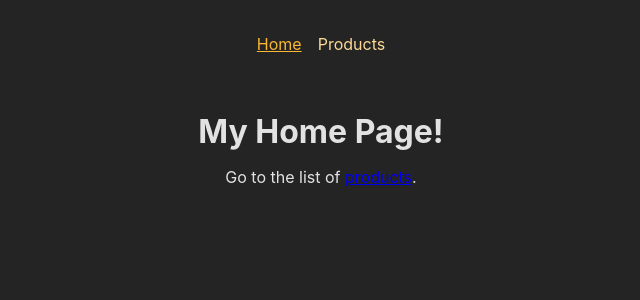
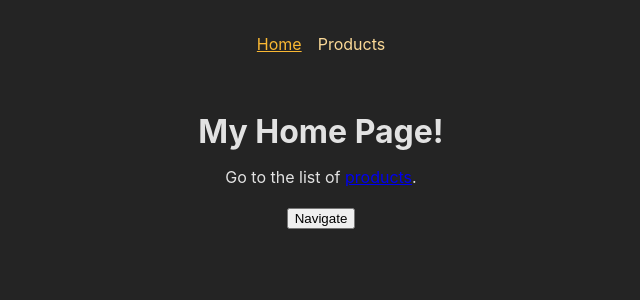
Before and after one commit to apeskinian/react_multi_page_spa, a React (Create React App) app: page / in a window 1280 px wide. Shown: the top 300 px of the page, without its empty margins (319-959 px from the left). Built offline with nearby package versions, Linux system fonts and the light colour scheme.

Commit message:
Use useNavigate for example

```diff
--- a/src/pages/home.js
+++ b/src/pages/home.js
@@ -1,13 +1,23 @@
 // Using Link element instead of anchor elements so that a new request is not sent
-import { Link } from "react-router-dom";
+import { Link, useNavigate } from "react-router-dom";
 
 function Homepage() {
+    // Using useNavigate to programmatically navigate to pages
+    const navigate = useNavigate();
+
+    function navigateHandler() {
+        navigate('/products');
+    }
+
     return (
         <>
             <h1>My Home Page!</h1>
             <p>
                 Go to the list of <Link to="/products">products</Link>.
             </p>
+            <p>
+                <button onClick={navigateHandler}>Navigate</button>
+            </p>
         </>
     )
 }
```
